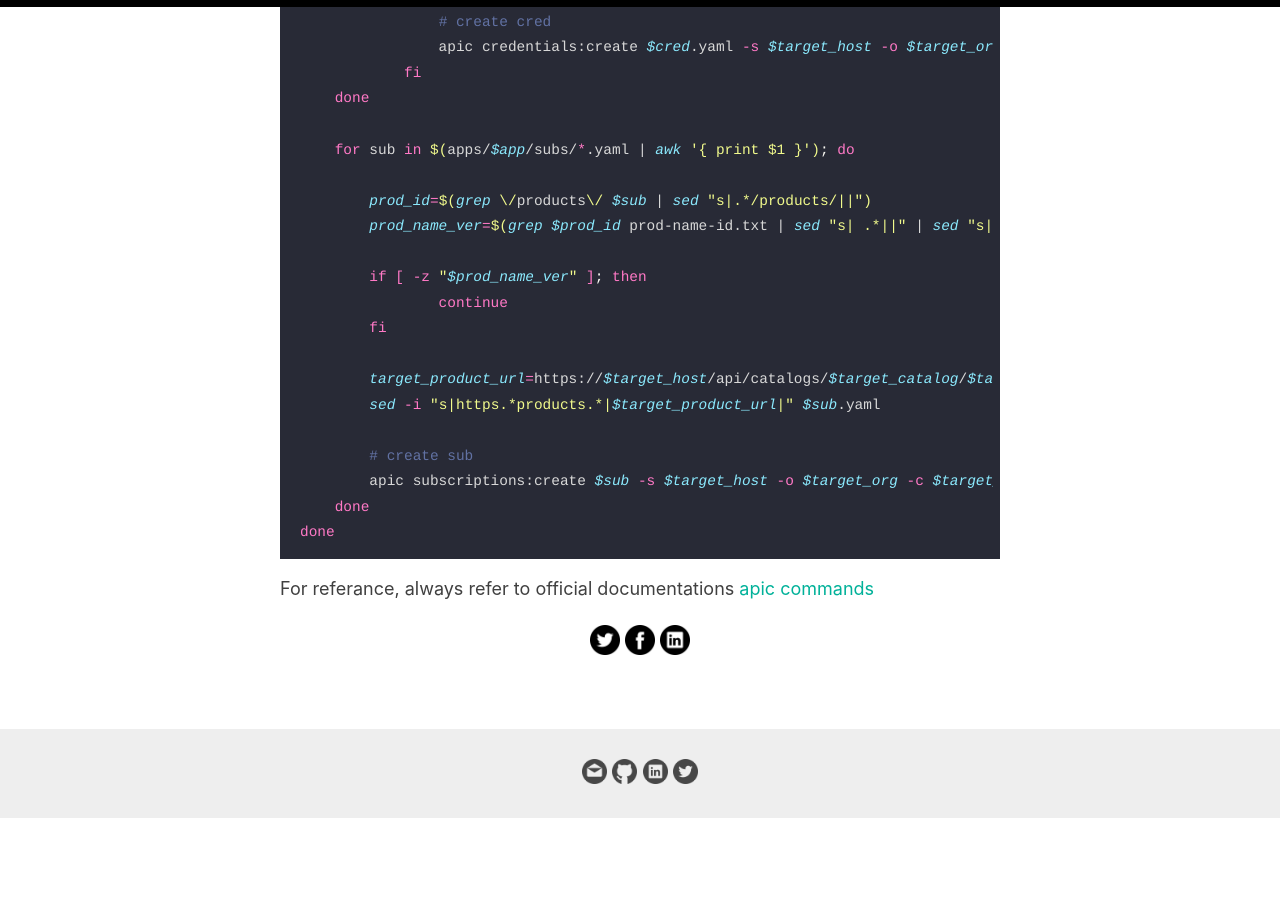
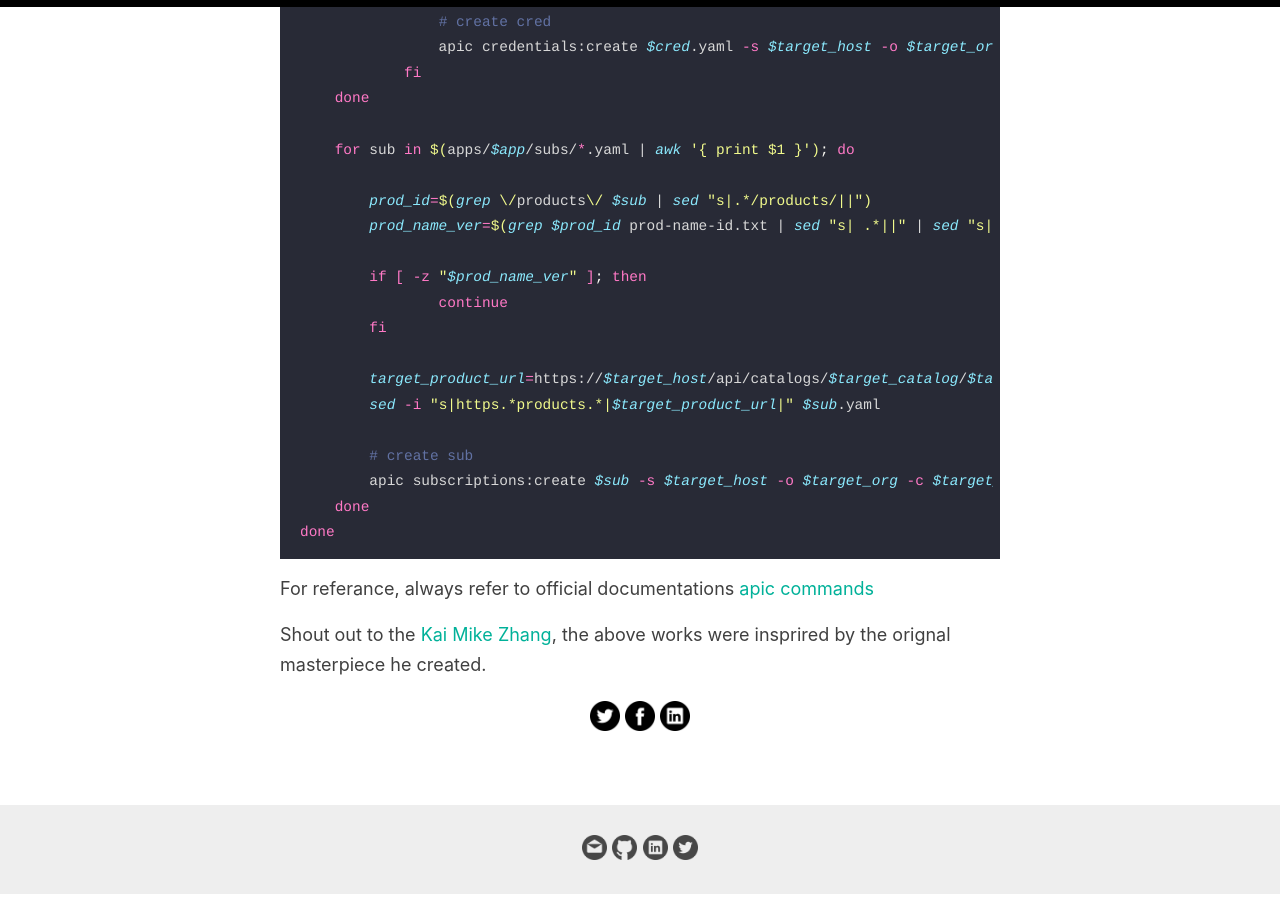
Before and after one commit to RashidAljohani/localhost, a Jekyll site: the page built from _posts/2022-04-02-migrate-api-connect-catalog.md.md, in a window 1280 px wide and 900 px high, scrolled down 5709 px. Built offline with Jekyll 4.4.1, drawn with Linux system fonts in a browser that asks for light colours; comment, search, counter and statistics services are not loaded; before the commit the page ends 6533 px from its top, so only the background shows below that.

Commit message:
update content

```diff
--- a/_posts/2022-04-02-migrate-api-connect-catalog.md.md
+++ b/_posts/2022-04-02-migrate-api-connect-catalog.md.md
@@ -230,3 +230,7 @@ done
 
 
 For referance, always refer to official documentations [apic commands](https://www.ibm.com/docs/en/api-connect/10.0.1.x?topic=information-toolkit-command-line-tool-reference)
+
+
+
+Shout out to the [Kai Mike Zhang](https://www.linkedin.com/in/mkz100), the above works were insprired by the orignal masterpiece he created.
```
